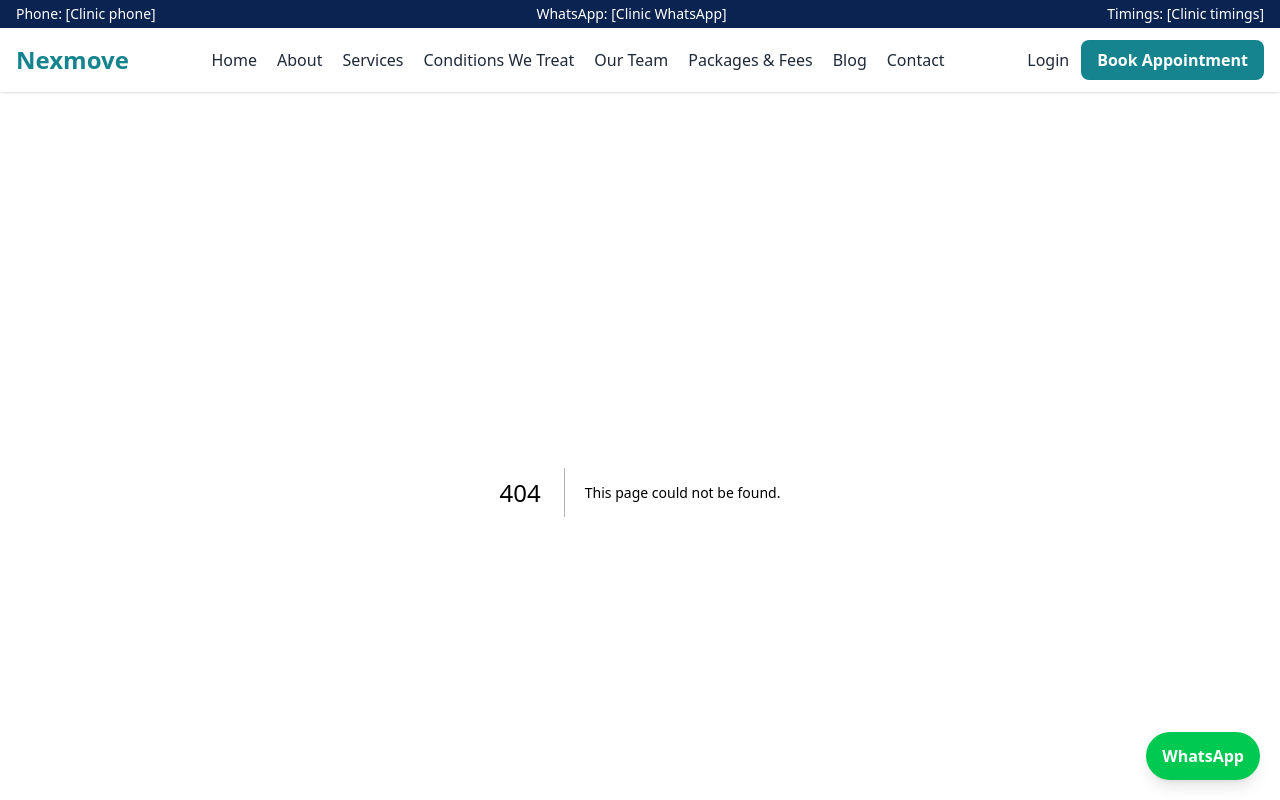
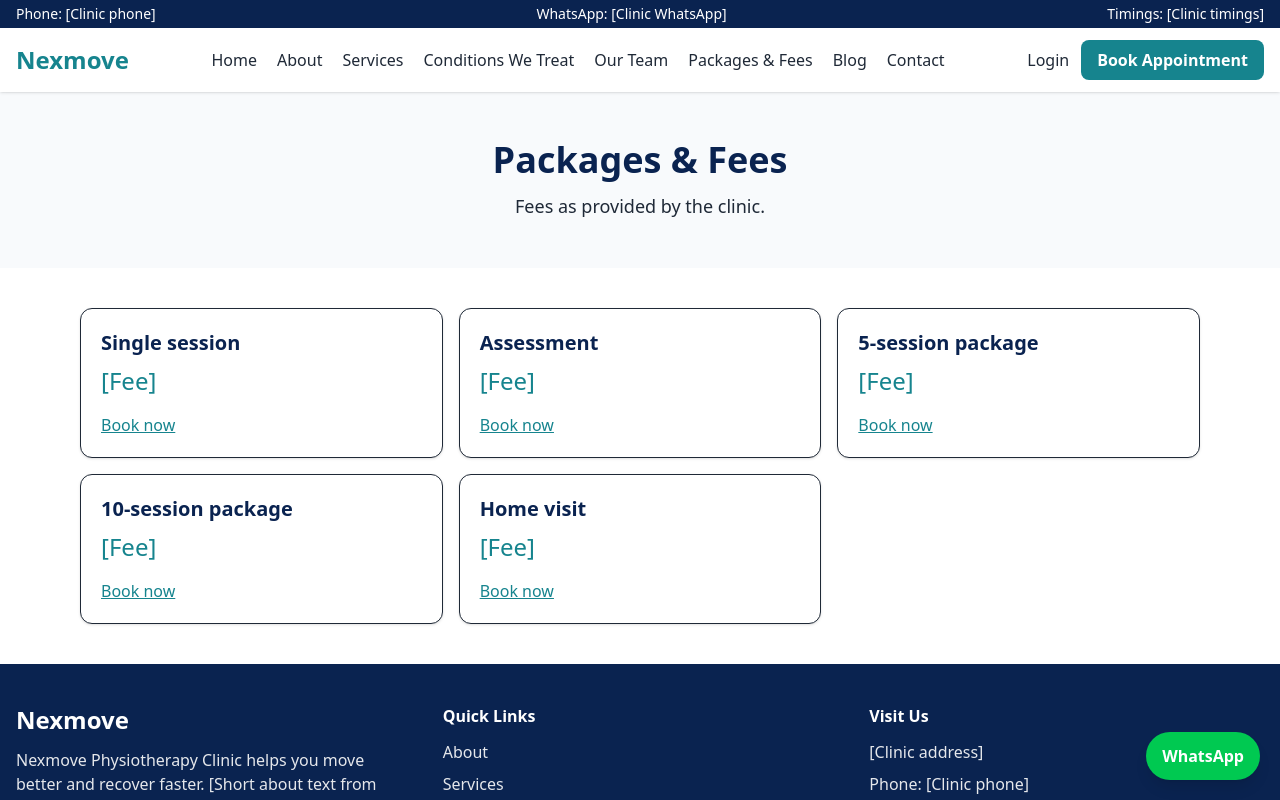
Before and after one commit to amna-butt-code/codesaviours-ETraining-TeamB-Nexmove, a Next.js app in the folder client/: page /packages in a window 1280 px wide. Before the commit this address had no page. Shown: the top 800 px of the page. Built offline with nearby package versions, Linux system fonts and the light colour scheme.

Commit message:
feat: add packages and fees page

```diff
--- /dev/null
+++ b/client/src/app/packages/page.js
@@ -0,0 +1,34 @@
+import Link from "next/link";
+import PageHero from "../../components/PageHero";
+
+export const metadata = {
+  title: "Packages & Fees | Nexmove Physiotherapy Clinic",
+  description: "Session fees and treatment packages at Nexmove Physiotherapy Clinic.",
+};
+
+const packages = [
+  "Single session",
+  "Assessment",
+  "5-session package",
+  "10-session package",
+  "Home visit",
+];
+
+export default function Packages() {
+  return (
+    <div>
+      <PageHero title="Packages & Fees" subtitle="Fees as provided by the clinic." />
+      <section className="max-w-6xl mx-auto px-4 py-10 grid gap-4 sm:grid-cols-2 lg:grid-cols-3">
+        {packages.map((p) => (
+          <div key={p} className="bg-white rounded-xl p-5 shadow-sm border">
+            <h2 className="text-xl font-bold text-[var(--color-dark)]">{p}</h2>
+            <p className="mt-2 text-2xl text-[var(--color-primary)]">[Fee]</p>
+            <Link href="/book" className="inline-block mt-4 underline text-[var(--color-primary)]">
+              Book now
+            </Link>
+          </div>
+        ))}
+      </section>
+    </div>
+  );
+}
```
